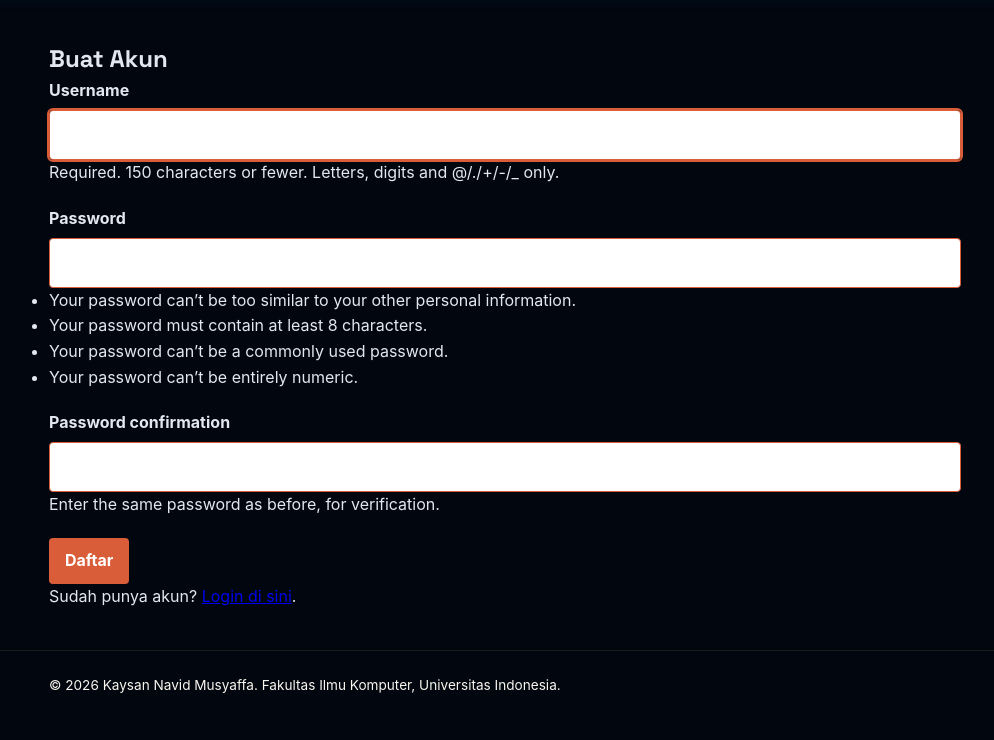
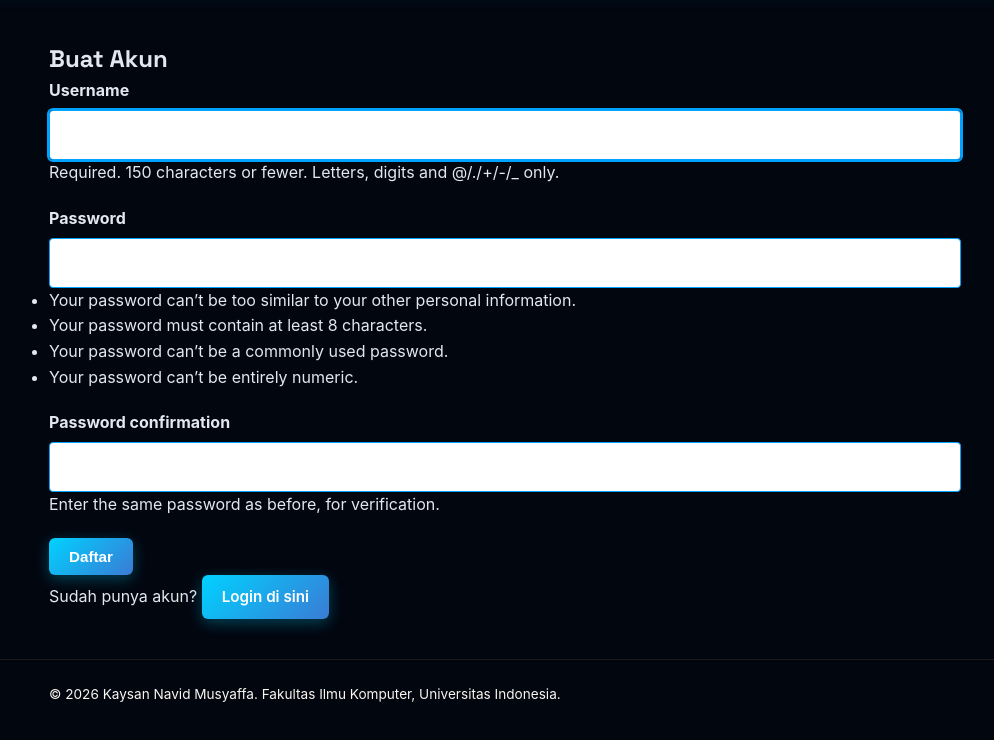
Before and after one commit to nalkq/myportofolio, a Django app: page /register/ in a window 1280 px wide. Shown: the part 60-800 px from the top of the page, without its empty margins (135-1129 px from the left). Run offline with Django 5.2, Linux system fonts and the light colour scheme.

Commit message:
refactor: change color from accent to blue for several things

```diff
--- a/static/css/style.css
+++ b/static/css/style.css
@@ -529,7 +529,7 @@ html {
     width: 100%;
     box-sizing: border-box;
     padding: 0.7rem;
-    border: 1px solid var(--accent);
+    border: 1px solid var(--blue);
     border-radius: var(--radius);
     font: inherit;
     transition:
@@ -539,8 +539,8 @@ html {
 
 .form-group input:focus,
 .form-group textarea:focus {
-    outline: 2px solid var(--accent);
-    border-color: var(--accent);
+    outline: 2px solid var(--blue);
+    border-color: var(--blue);
 }
 
 .form-error {
--- a/templates/edit_experience.html
+++ b/templates/edit_experience.html
@@ -23,7 +23,7 @@
                     {% endfor %}
 
                     <div style="margin-top: 30px; display: flex; gap: 15px;">
-                        <button type="submit" class="button">Simpan Perubahan</button>
+                        <button type="submit" class="add-btn">Simpan Perubahan</button>
                         <a href="{% url 'main:show_experience' %}" class="button button-secondary">Batal</a>
                     </div>
                 </form>
--- a/templates/edit_skill.html
+++ b/templates/edit_skill.html
@@ -23,7 +23,7 @@
                     {% endfor %}
 
                     <div class="form-actions">
-                        <button type="submit" class="button">Simpan</button>
+                        <button type="submit" class="add-btn">Simpan</button>
                         <a href="{% url 'main:show_skills' %}" class="button button-secondary">Batal</a>
                     </div>
                 </form>
--- a/templates/experience_form.html
+++ b/templates/experience_form.html
@@ -20,7 +20,7 @@
                             {% endfor %}
                         </div>
                     {% endfor %}
-                    <button type="submit" class="button">Tambah Experience</button>
+                    <button type="submit" class="add-btn">Tambah Experience</button>
                     <a href="{% url 'main:show_experience' %}" class="button button-secondary">Batal</a>
                 </form>
             </div>
--- a/templates/login.html
+++ b/templates/login.html
@@ -24,9 +24,9 @@
                     {% for error in form.non_field_errors %}
                         <p class="form-error">{{ error }}</p>
                     {% endfor %}
-                    <button type="submit" class="button">Login</button>
+                    <button type="submit" class="add-btn">Login</button>
                 </form>
-                <p>Belum punya akun? <a href="{% url 'main:register' %}">Daftar di sini</a>.</p>
+                <p>Belum punya akun? <a href="{% url 'main:register' %}" class="add-btn">Daftar di sini</a></p>
             </div>
         </section>
     </main>
--- a/templates/register.html
+++ b/templates/register.html
@@ -24,9 +24,9 @@
                             {% endfor %}
                         </div>
                     {% endfor %}
-                    <button type="submit" class="button">Daftar</button>
+                    <button type="submit" class="add-btn">Daftar</button>
                 </form>
-                <p>Sudah punya akun? <a href="{% url 'main:login' %}">Login di sini</a>.</p>
+                <p>Sudah punya akun? <a href="{% url 'main:login' %}" class="add-btn">Login di sini</a></p>
             </div>
         </section>
     </main>
--- a/templates/skill_form.html
+++ b/templates/skill_form.html
@@ -23,7 +23,7 @@
                     {% endfor %}
 
                     <div class="form-actions">
-                        <button type="submit" class="button">Simpan</button>
+                        <button type="submit" class="add-btn">Simpan</button>
                         <a href="{% url 'main:show_skills' %}" class="button button-secondary">Batal</a>
                     </div>
                 </form>
```
